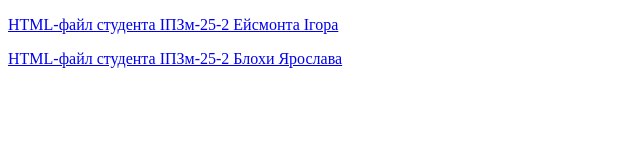
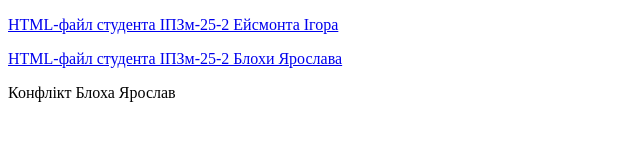
Before and after one commit to ipzm252eio/RRPS03, a plain HTML site: page index.html in a window 1280 px wide. Shown: the whole page, without its empty margins (0-640 px from the left). Drawn offline with Linux system fonts and the light colour scheme.

Commit message:
add conflict

```diff
--- a/index.html
+++ b/index.html
@@ -11,5 +11,6 @@
 <p><a href="https://github.com/ipzm252eio/RRPS03/blob/yaroslav_blokha/yaroslav_blokha.html">
   HTML-файл студента ІПЗм-25-2 Блохи Ярослава
 </a></p>
+<p>Конфлікт Блоха Ярослав</p>
 </body>
 </html>
```
